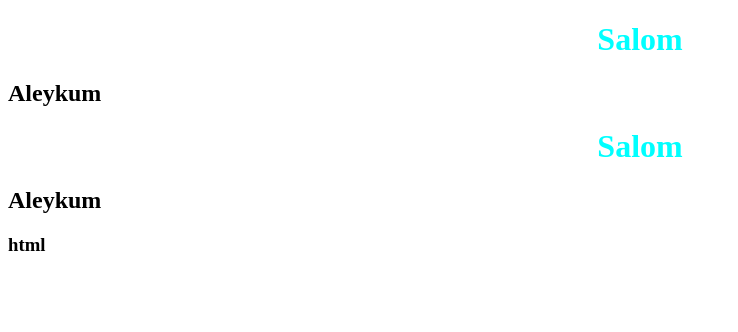
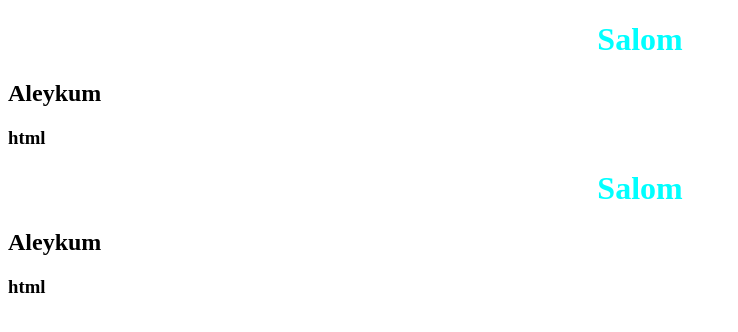
Before and after one commit to rakhim002/landing-page, a plain HTML site: page index.html in a window 1280 px wide. Shown: the whole page, without its empty margins (0-738 px from the left). Drawn offline with Linux system fonts and the light colour scheme.

Commit message:
Update index.html

```diff
--- a/index.html
+++ b/index.html
@@ -11,6 +11,7 @@
 
     <h1>Salom</h1>
     <h2>Aleykum</h2>
+    <h3>html</h3>
     <h1>Salom</h1>
     <h2>Aleykum</h2>
     <h3>html</h3>
```
